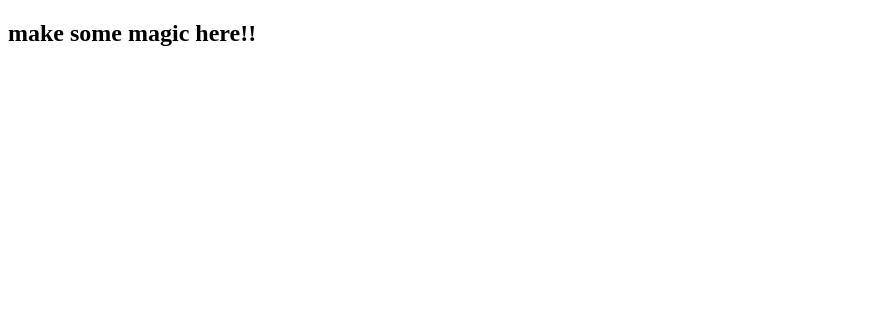
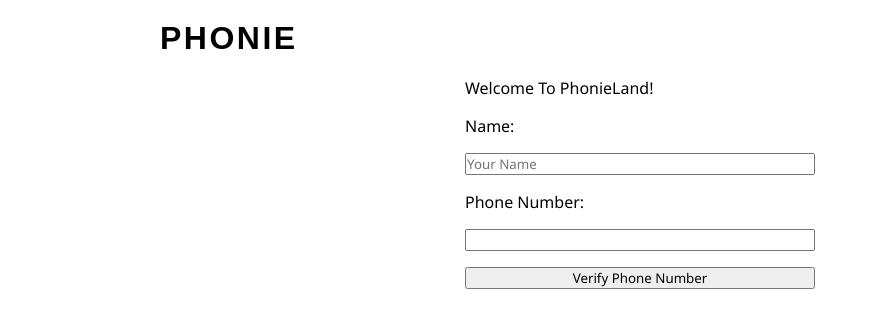
Before and after one commit to estherbabe/Phonie, a plain HTML site: page index.html in a window 1280 px wide. Shown: the whole page, without its empty margins (0-870 px from the left). Drawn offline with Linux system fonts and the light colour scheme; a web font is replaced by a local one.

Commit message:
created phonie html form and added css

```diff
--- a/app.mjs
+++ b/app.mjs
@@ -4,12 +4,7 @@ function startApp() {
     // so create and use/call additional functions from here
 
     // pls remove the below and make some magic in here!
-    console.log('make magic in here!');
 
-    const header = document.querySelector('h2');
-    if(header) {
-      header.textContent = 'make some magic here!!';
-    }
   };
 
   // ======= DO NOT EDIT ============== //
--- a/index.html
+++ b/index.html
@@ -1,19 +1,38 @@
 <!DOCTYPE html>
 <html lang="en">
-<head>
-    <meta charset="UTF-8">
-    <meta http-equiv="X-UA-Compatible" content="IE=edge">
-    <meta name="viewport" content="width=device-width, initial-scale=1.0">
-    <title>Name of chosen challenge</title>
+  <head>
+    <meta charset="UTF-8" />
+    <meta http-equiv="X-UA-Compatible" content="IE=edge" />
+    <meta name="viewport" content="width=device-width, initial-scale=1.0" />
+    <title>Phonie</title>
 
-    <link rel="stylesheet" href="style.css">
-</head>
-<body>
+    <link rel="stylesheet" href="style.css" />
+  </head>
+  <body>
+    <div class="container">
+      <nav>
+        <h2>PHONIE</h2>
+      </nav>
 
-    <h2>make some magic here!!</h2>
+      <form action="">
+        <p>Welcome To PhonieLand!</p>
+        <label for="name">Name:</label>
+        <input
+          type="text"
+          placeholder="Your Name"
+          name="name"
+          id="name"
+          class="name"
+          required
+        />
+        <label for="phone">Phone Number:</label>
+        <input type="tel" name="phone" id="phone" class="phone" required />
 
+        <input type="submit" value="Verify Phone Number" />
+      </form>
+    </div>
     <!-- // ============= EEND DO NOT EDIT ============== // -->
     <script src="index.mjs" type="module"></script>
     <!-- // ============= EEND DO NOT EDIT ============== // -->
-</body>
+  </body>
 </html>
--- a/style.css
+++ b/style.css
@@ -0,0 +1,34 @@
+@import url("https://fonts.googleapis.com/css2?family=Mochiy+Pop+One&family=Noto+Sans:wght@400;600;700&display=swap");
+
+* {
+  font-family: "Noto Sans", sans-serif;
+  margin: 0;
+  padding: 0;
+  box-sizing: border-box;
+}
+
+.container {
+  max-width: 960px;
+  margin: auto;
+  width: 100%;
+}
+
+form {
+  max-width: 350px;
+  margin: auto;
+  width: 100%;
+  display: grid;
+  row-gap: 1rem;
+}
+
+nav {
+  display: flex;
+  padding: 20px 0;
+}
+
+h2 {
+  font-family: "Mochiy Pop One", sans-serif;
+  font-size: 2rem;
+  font-weight: 600;
+  letter-spacing: 2.5px;
+}
```
